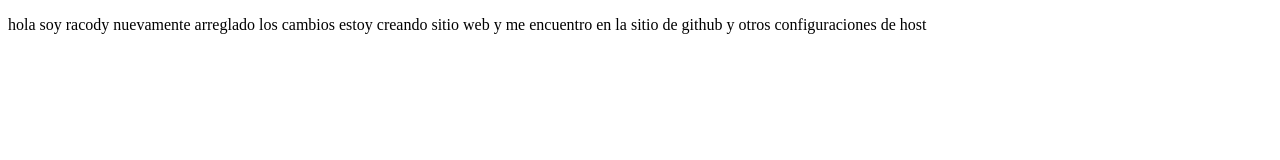
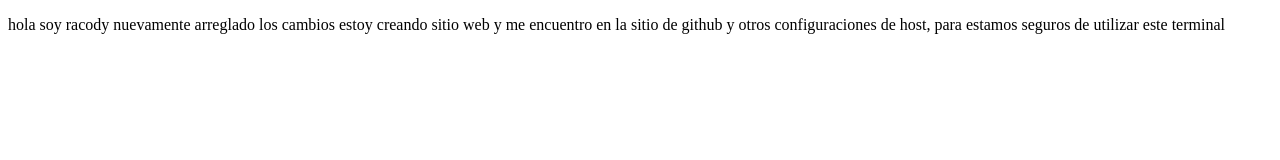
Before and after one commit to lalobau/proyectoDemoCursoPrework, a plain HTML site: page index.html in a window 1280 px wide. Drawn offline with Linux system fonts and the light colour scheme.

Commit message:
la linea debe funcionar

```diff
--- a/index.html
+++ b/index.html
@@ -7,6 +7,6 @@
   <title>Hola mundo</title>
 </head>
 <body>
-  <p>hola soy racody nuevamente arreglado los cambios estoy creando sitio web y me encuentro en la sitio de github y otros configuraciones de host </p>
+  <p>hola soy racody nuevamente arreglado los cambios estoy creando sitio web y me encuentro en la sitio de github y otros configuraciones de host, para estamos seguros de utilizar este terminal</p>
 </body>
 </html>
```
